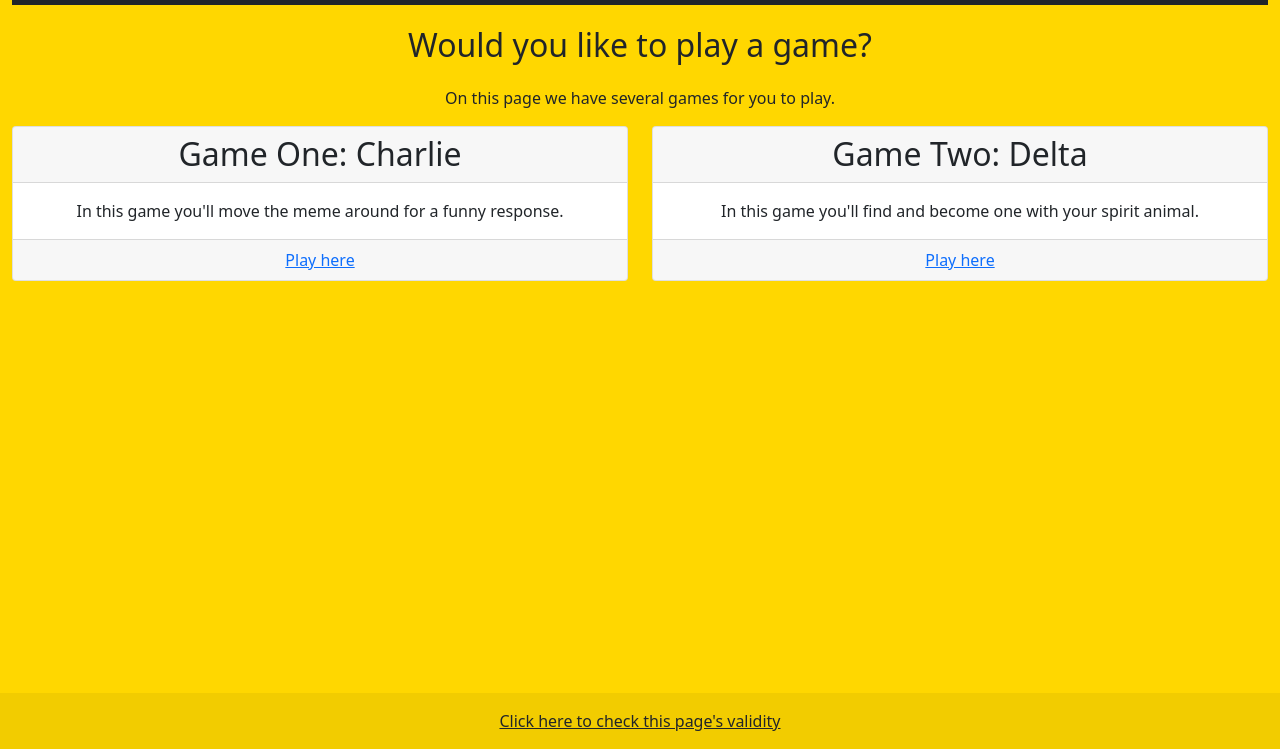
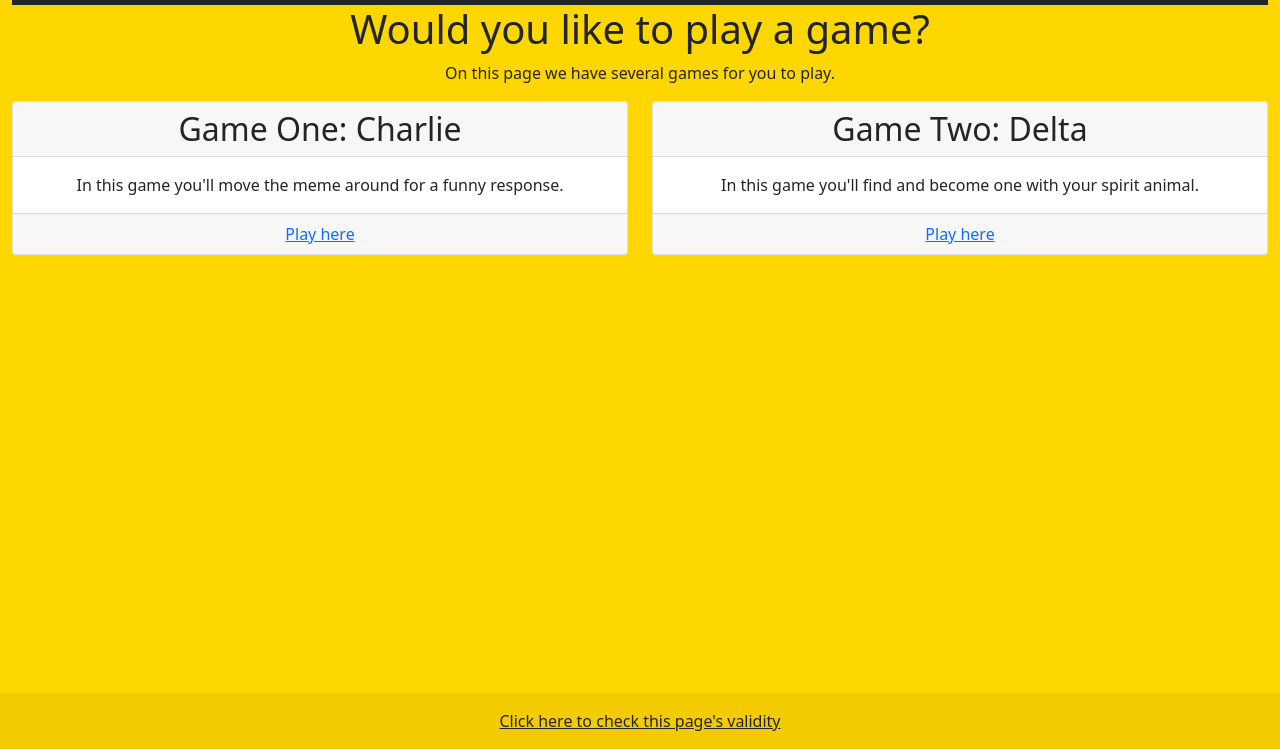
Before and after one commit to SkySaunders/redesigned-disco--echo, a plain HTML site: page index.html in a window 1280 px wide. Shown: the part 51-800 px from the top of the page. Drawn offline with nearby package versions, Linux system fonts and the light colour scheme.

Commit message:
Add files via upload

```diff
--- a/index.html
+++ b/index.html
@@ -8,8 +8,6 @@
     <meta name="viewport" content="width=device-width, initial-scale=1">
     <link href="https://cdn.jsdelivr.net/npm/bootstrap@5.1.0/dist/css/bootstrap.min.css" rel="stylesheet" integrity="sha384-KyZXEAg3QhqLMpG8r+8fhAXLRk2vvoC2f3B09zVXn8CA5QIVfZOJ3BCsw2P0p/We" crossorigin="anonymous">
 
-    <link rel="stylesheet" href="https://cdnjs.cloudflare.com/ajax/libs/normalize/8.0.1/normalize.min.css" integrity="sha512-NhSC1YmyruXifcj/KFRWoC561YpHpc5Jtzgvbuzx5VozKpWvQ+4nXhPdFgmx8xqexRcpAglTj9sIBWINXa8x5w==" crossorigin="anonymous" referrerpolicy="no-referrer"
-    />
     <link rel="stylesheet" href="https://cdn.jsdelivr.net/npm/bootstrap-icons@1.11.3/font/bootstrap-icons.min.css"><link rel="stylesheet" href="Styles/style.css">
 
 
@@ -76,7 +74,6 @@
           </div>
       </div>
         </div>
-      </div>
 
       <footer class="bg-body-tertiary text-center text-lg-start fixed-bottom">
         <!-- Copyright -->
```
